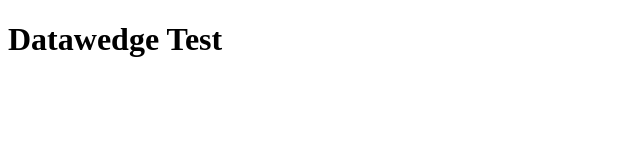
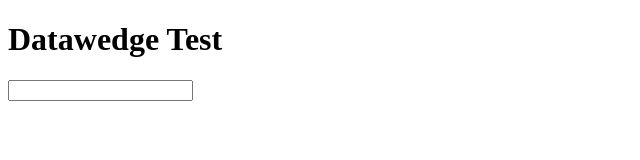
Before and after one commit to ozzywadd/pwa, a plain HTML site: page index.html in a window 1280 px wide. Shown: the whole page, without its empty margins (0-640 px from the left). Drawn offline with Linux system fonts and the light colour scheme.

Commit message:
input back to text type

```diff
--- a/index.html
+++ b/index.html
@@ -7,7 +7,7 @@
 </head>
 <body>
     <h1>Datawedge Test</h1>
-    <input type="hidden">
+    <input type="text">
     <div id="output"></div>
     <script src="./app.js"></script>
 </body>
```
